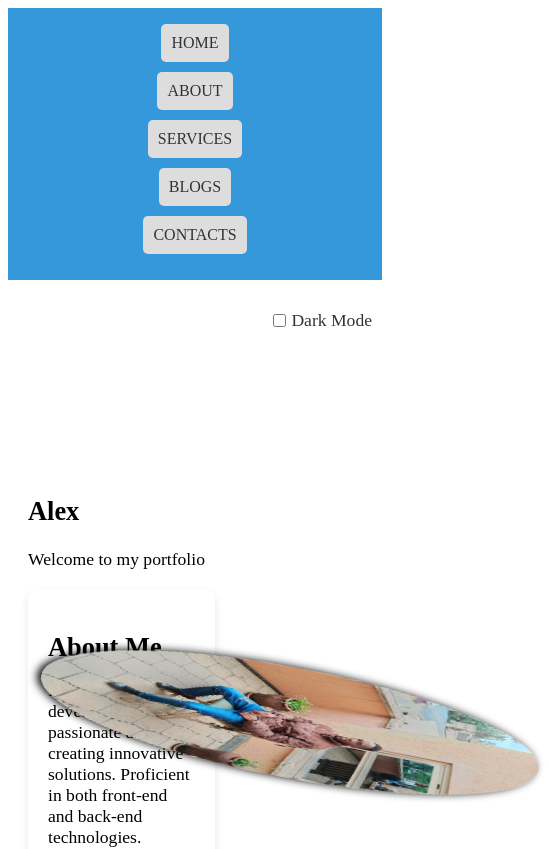
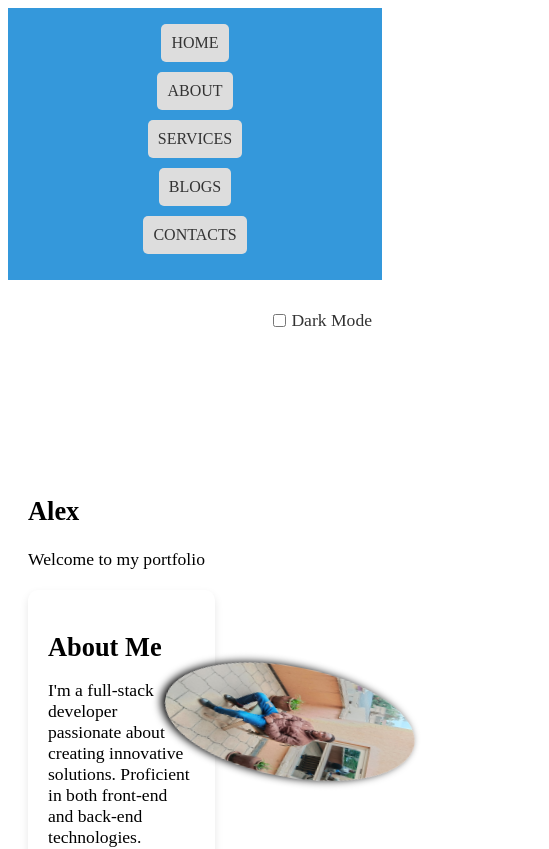
Before and after one commit to Alex-gikungu/personal_portfolio, a React (Vite) app: page / in a window 390 px wide. Shown: the top 849 px of the page, 549 px wide, since content can reach past the window. Built offline with nearby package versions, Linux system fonts and the light colour scheme; a small style sheet from the web is missing.

Commit message:
added contact media query

```diff
--- a/src/index.css
+++ b/src/index.css
@@ -75,7 +75,8 @@
 
   @media (max-width: 768px) {
     .profile-image {
-      width:30%; /* Make each address take full width on small screens */
+      width:30%;
+      height: 30%; /* Make each address take full width on small screens */
     }
   }
 
```
